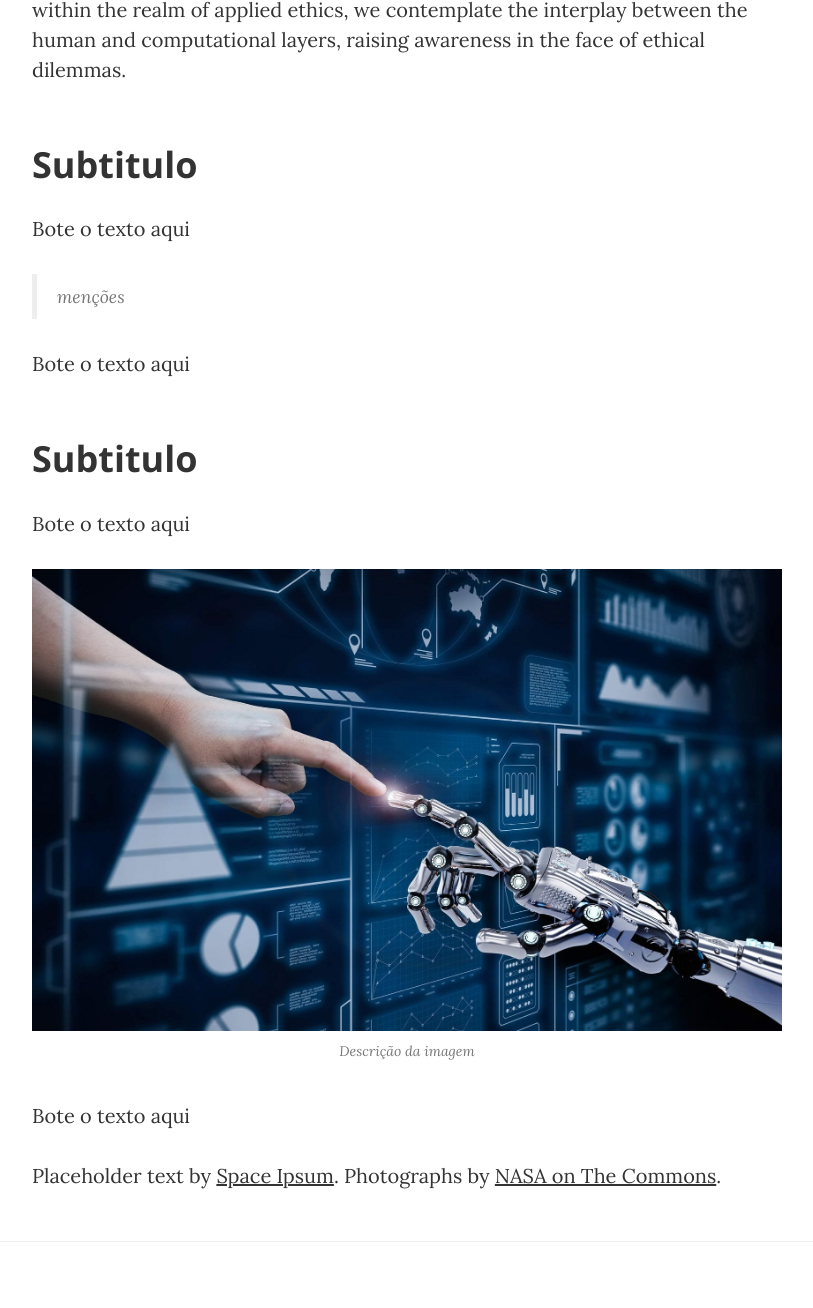
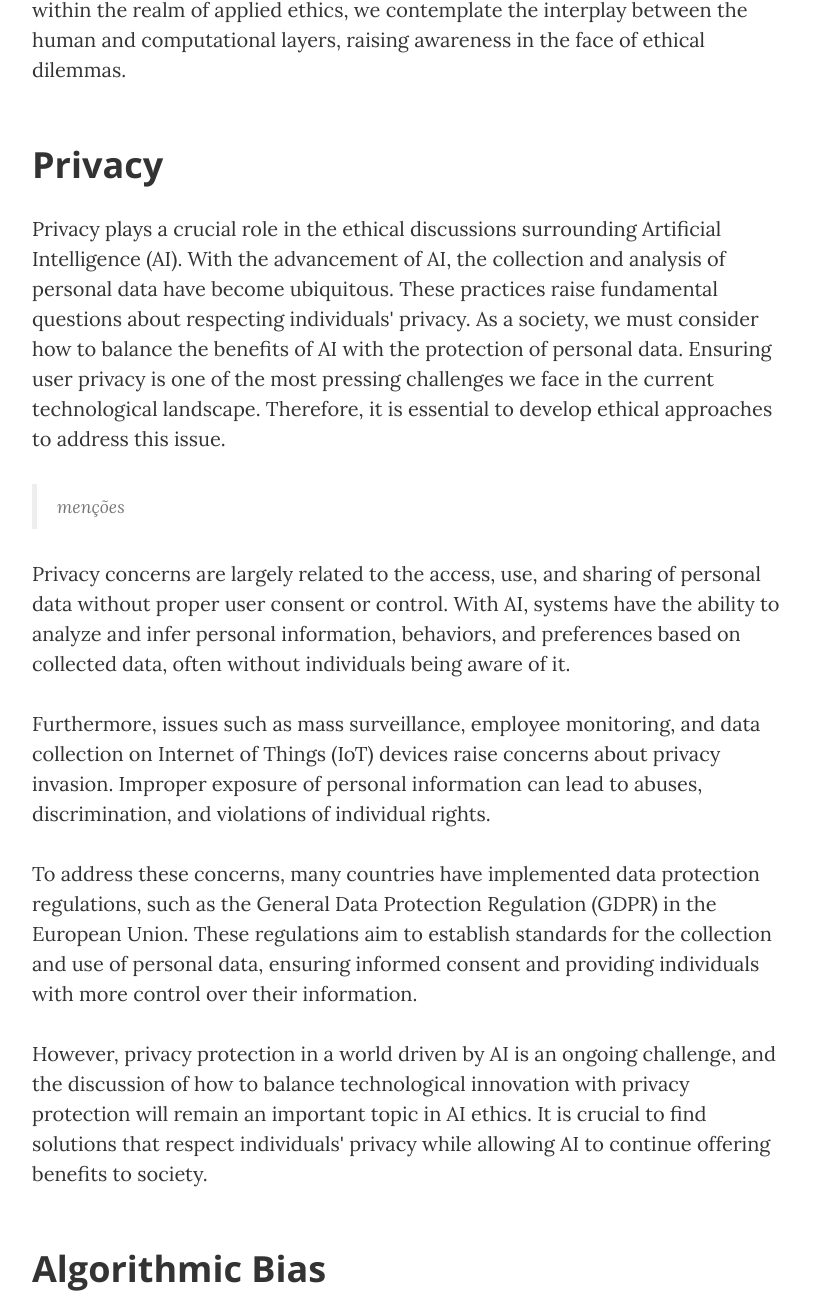
Before and after one commit to Guilhermeme14/Blog-a3, a website: page post6.html in a window 1280 px wide. Shown: the part 892-2200 px from the top of the page, without its empty margins (233-1046 px from the left). Drawn offline with nearby package versions, Linux system fonts and the light colour scheme.

Commit message:
adicionando mais conteudo para o post 6

```diff
--- a/post6.html
+++ b/post6.html
@@ -68,24 +68,48 @@
             <div class="row">
                 <div class="col-lg-8 col-lg-offset-2 col-md-10 col-md-offset-1">
                     <p>The Fourth Industrial Revolution has brought Artificial Intelligence (AI) and its algorithms into everyday life. This new technological reality necessitates a profound ethical contemplation and calls for the development of Algorithmic Ethics. Through a literature review, this text proposes a definition of algorithm ethics, providing an analysis of the key ethical issues arising from the presence of algorithms in contemporary human life, including issues related to fallibility, opacity, bias, discrimination, autonomy, privacy, and responsibility. Positioned within the realm of applied ethics, we contemplate the interplay between the human and computational layers, raising awareness in the face of ethical dilemmas.
-                    <h2 class="section-heading">Subtitulo</h2>
+                    <h2 class="section-heading">Privacy</h2>
 
-                    <p>Bote o texto aqui</p>
+                    <p>Privacy plays a crucial role in the ethical discussions surrounding Artificial Intelligence (AI). With the advancement of AI, the collection and analysis of personal data have become ubiquitous. These practices raise fundamental questions about respecting individuals' privacy. As a society, we must consider how to balance the benefits of AI with the protection of personal data. Ensuring user privacy is one of the most pressing challenges we face in the current technological landscape. Therefore, it is essential to develop ethical approaches to address this issue.
+
+
+
+
+
+                    </p>
 
                     <blockquote>menções</blockquote>
 
-                    <p>Bote o texto aqui</p>
+                    <p>Privacy concerns are largely related to the access, use, and sharing of personal data without proper user consent or control. With AI, systems have the ability to analyze and infer personal information, behaviors, and preferences based on collected data, often without individuals being aware of it.<br><br>
 
-                    <h2 class="section-heading">Subtitulo</h2>
+                        Furthermore, issues such as mass surveillance, employee monitoring, and data collection on Internet of Things (IoT) devices raise concerns about privacy invasion. Improper exposure of personal information can lead to abuses, discrimination, and violations of individual rights.<br><br>
 
-                    <p>Bote o texto aqui</p>
+                        To address these concerns, many countries have implemented data protection regulations, such as the General Data Protection Regulation (GDPR) in the European Union. These regulations aim to establish standards for the collection and use of personal data, ensuring informed consent and providing individuals with more control over their information.<br><br>
+
+                        However, privacy protection in a world driven by AI is an ongoing challenge, and the discussion of how to balance technological innovation with privacy protection will remain an important topic in AI ethics. It is crucial to find solutions that respect individuals' privacy while allowing AI to continue offering benefits to society.</p>
+
+                    <h2 class="section-heading">Algorithmic Bias</h2>
+
+                    <p>Algorithmic bias is one of the fundamental ethical issues that arise in the era of Artificial Intelligence (AI). As AI algorithms become integral to various decision-making processes and systems, concerns about algorithmic bias grow. This concern is related to the algorithms' ability to produce discriminatory outcomes based on factors such as race, gender, or other attributes. Addressing algorithmic bias is essential to ensure fairness, equity, and impartiality in the application of AI in various domains, including candidate selection, lending, criminal justice, and more. Discussion and awareness of algorithmic bias are vital as we explore the impact of AI on our society and take measures to mitigate its negative effects.</p>
 
                     <a href="#">
                         <img class="img-responsive" src="img/post_1_content.jpg" alt=""> <!-- BOTE IMAGENS (SE QUISER) -->
                     </a>
-                    <span class="caption text-muted">Descrição da imagem</span>
+                    <span class="caption text-muted">Um dedo humano e um dedo de um robô (representando a IA) se tocam em um gesto que simboliza a interação entre as duas entidades.</span>
 
-                    <p>Bote o texto aqui</p>
+                    <p>Algorithmic bias is an intricate ethical issue in artificial intelligence. It refers to the tendency of AI algorithms to produce discriminatory outcomes based on personal characteristics such as race, gender, age, or sexual orientation. Bias can arise in various ways:<br><br>
+
+                        <strong>Biased Training Data:</strong> AI algorithms learn from historical data, and if that historical data reflects biases or social inequalities, algorithms may perpetuate those biases. For instance, a recruitment algorithm that learns from historical resumes may favor male candidates if the majority of previous candidates were men.<br><br>
+
+                        <strong>Algorithm Design:</strong> Bias can also be introduced in the algorithm's design itself. This can occur if developers do not carefully consider how the algorithm processes data or if they do not adjust parameters properly.<br><br>
+
+                       <strong>Feedback Loop Bias:</strong>  AI systems often operate in a feedback loop. If a system is initially biased due to data or design, it may continue to reinforce that bias as it is used, creating a vicious feedback loop.<br><br>
+
+                        Algorithmic bias has significant implications, especially in areas such as criminal justice, recruitment, credit, and healthcare. When algorithms make decisions that affect people's lives, it is essential to ensure that these decisions are fair and impartial.<br><br>
+
+                        The solution to algorithmic bias involves a combination of actions, including collecting more representative and diverse data, training algorithms to recognize and mitigate bias, and implementing regulations and ethical standards that hold companies and developers accountable for biased systems. Additionally, transparency and accountability play a vital role in ensuring that algorithms are ethical and fair.<br><br>
+
+                        In summary, algorithmic bias is a complex issue that requires ongoing attention to ensure that AI is used ethically and that its decisions do not perpetuate prejudices or inequalities.</p>
 
                     <p>Placeholder text by <a href="http://spaceipsum.com/">Space Ipsum</a>. Photographs by <a href="https://www.flickr.com/photos/nasacommons/">NASA on The Commons</a>.</p>
                 </div>
```
